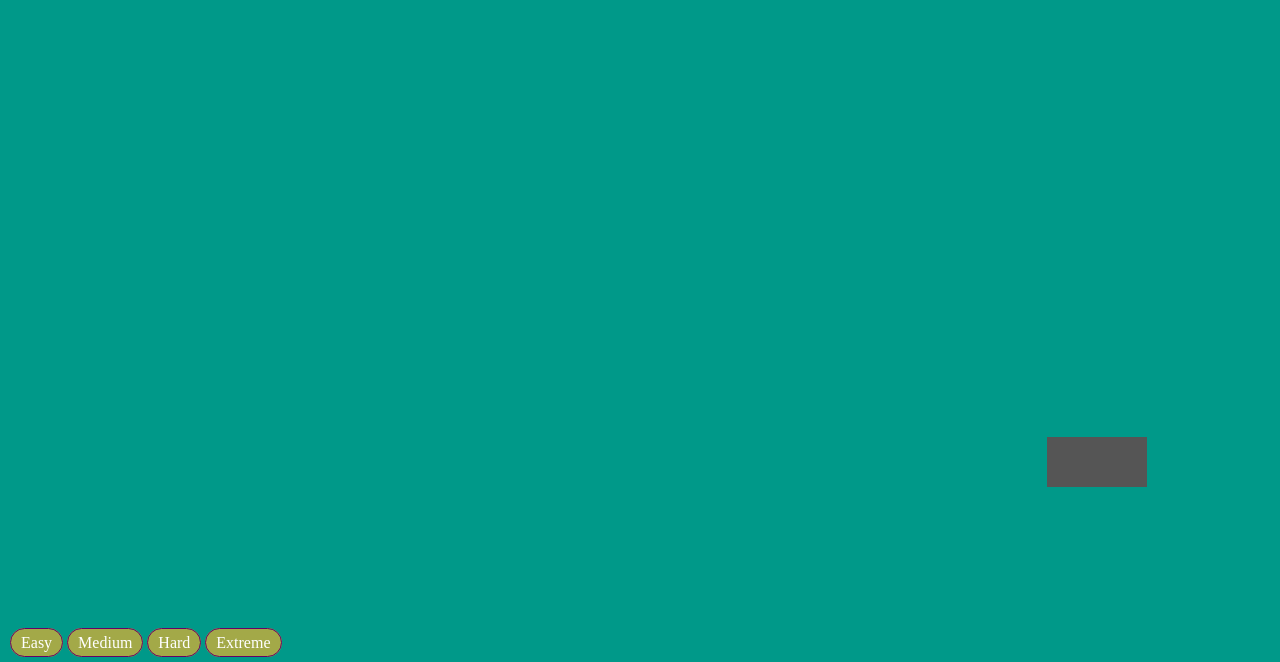
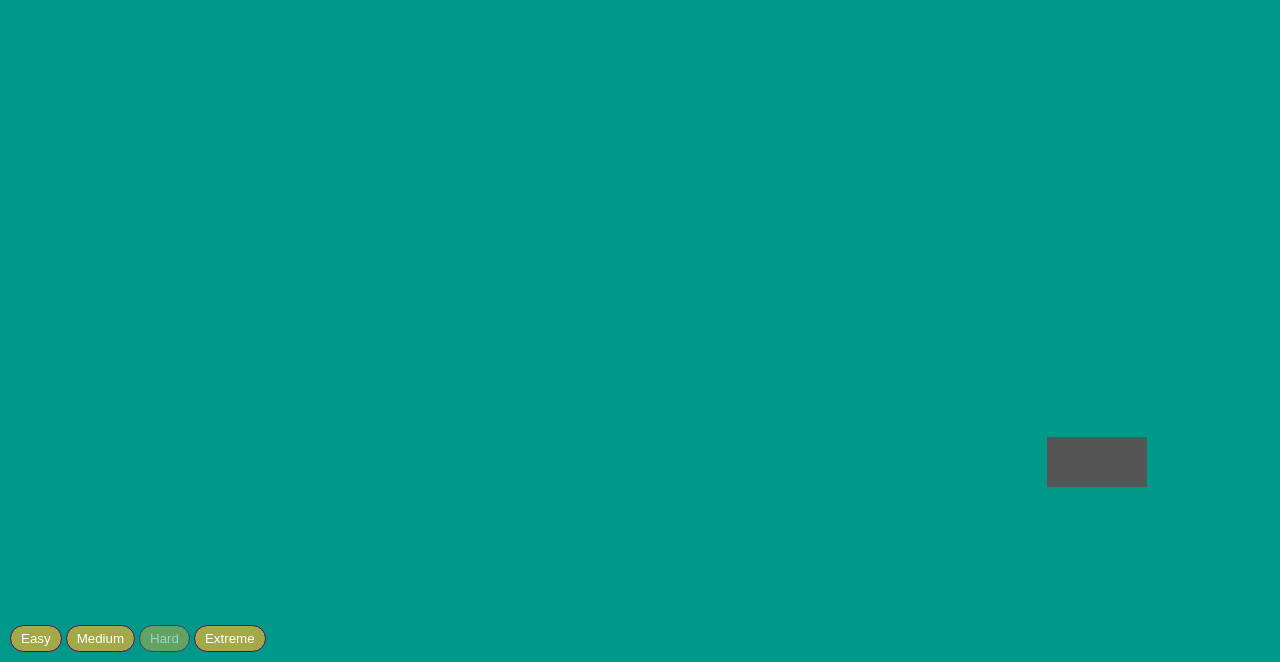
Before and after one commit to lap00zza/catch_me, a website: page src/index.html in a window 1280 px wide. Shown: the part 138-800 px from the top of the page. Drawn offline with Linux system fonts and the light colour scheme.

Commit message:
Difficulty buttons styling - changed a back to button

```diff
--- a/src/index.html
+++ b/src/index.html
@@ -97,6 +97,10 @@
           border: 1px solid #660066;
           text-align: center;
         }
+        .diff-btn.disabled {
+          opacity: 0.6;
+          cursor: not-allowed;
+        }
     </style>
 </head>
 <body>
@@ -115,10 +119,10 @@
     <div class="body">
         <div id="catch_me"></div>
         <div class="difficulty">
-            <a class="diff-btn" id="EASY">Easy</a>
-            <a class="diff-btn" id="MEDIUM">Medium</a>
-            <a class="diff-btn" id="HARD">Hard</a>
-            <a class="diff-btn" id="EXTREME">Extreme</a>
+            <button class="diff-btn" id="EASY">Easy</button>
+            <button class="diff-btn" id="MEDIUM">Medium</button>
+            <button class="diff-btn" id="HARD">Hard</button>
+            <button class="diff-btn" id="EXTREME">Extreme</button>
         </div>
     </div>
     <audio src="http://www.nyan.cat/music/technyancolor.ogg" autoplay loop></audio>
--- a/src/script.js
+++ b/src/script.js
@@ -58,7 +58,7 @@ let total_score = 0;
 let target_score, target_time, target_time_millis;
 
 // Initial State
-active_diff_btn.setAttribute("disabled", "disabled");
+active_diff_btn.classList.add("disabled");
 // start_chron();
 catch_me.style.position = "absolute";
 catch_me.style.height = catch_height + "px";
```
